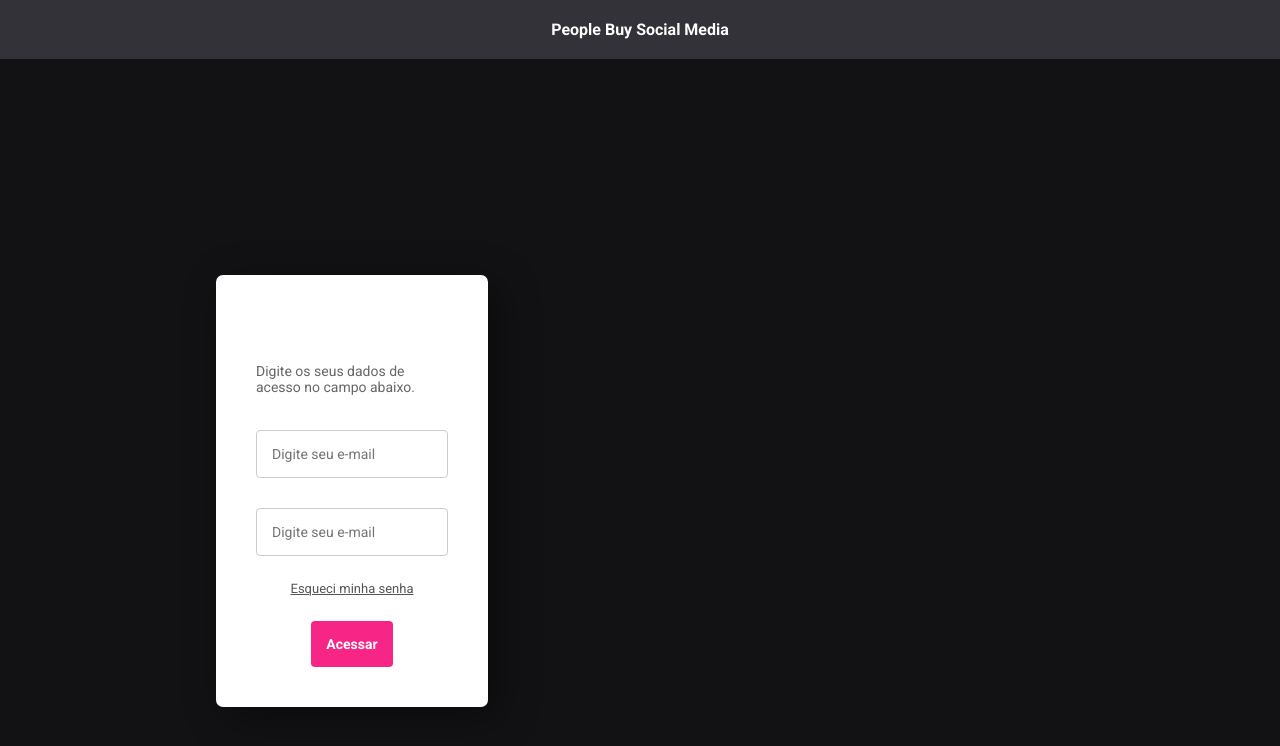
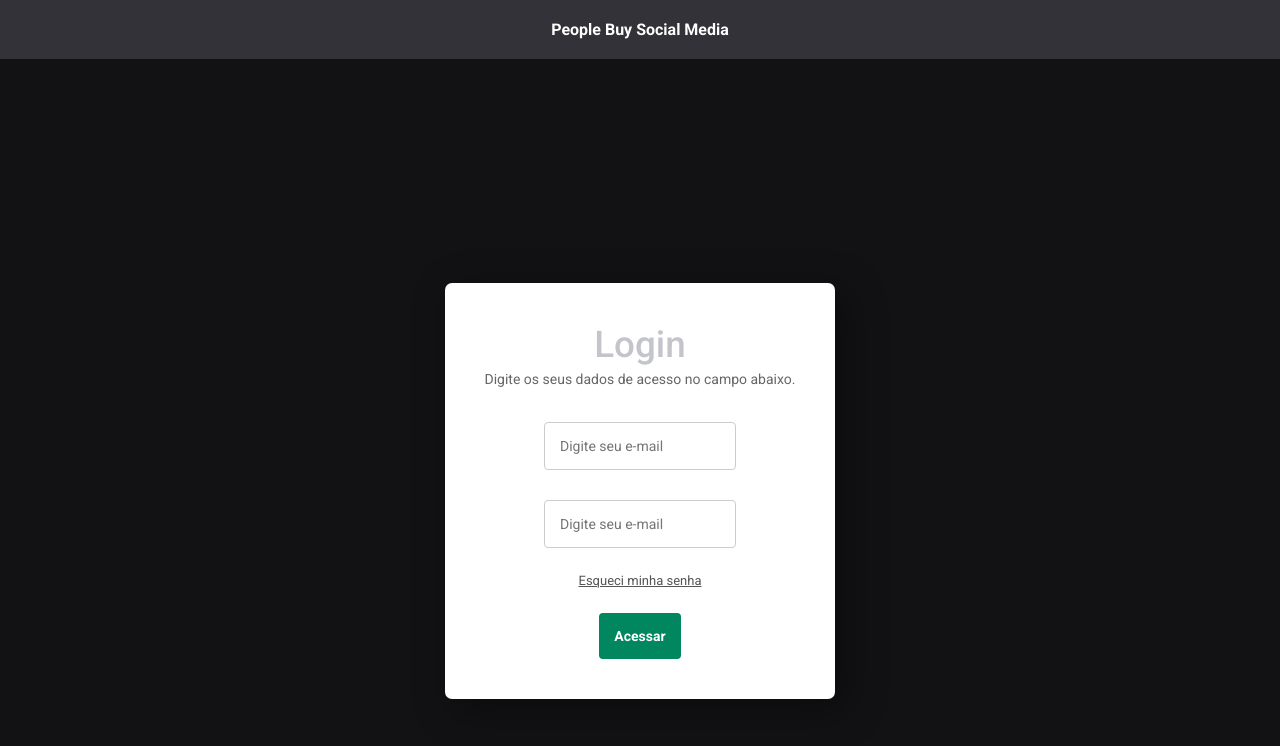
Before and after one commit to dclaumanndeveloper/people-buy-react, a React (Vite) app: page / in a window 1280 px wide. Shown: the top 746 px of the page. Built offline with nearby package versions, Linux system fonts and the light colour scheme.

Commit message:
update: add login page button

```diff
--- a/src/App.module.css
+++ b/src/App.module.css
@@ -2,14 +2,13 @@
   max-width: 70rem;
   margin: 2rem auto;
   padding: 0 1rem;
-  display:grid;
-  grid-template-columns: 256px 1fr;
+  display:flex;
+  justify-content: center;
+  /*grid-template-columns: 256px 1fr;*/
   gap: 2rem;
-  align-items: flex-start;
+  align-items: center;
 }
-.wrapper main{
-  margin-left: 50%;
-}
+
 
 @media (max-width:768px){
 
--- a/src/components/Login.module.css
+++ b/src/components/Login.module.css
@@ -7,7 +7,7 @@
     width: 100%;
     height: 100vh;
     background: transparent;
-    margin-left: 50%;
+
 
 }
 
@@ -27,11 +27,12 @@
     margin: 0;
     font-weight: 500;
     font-size: 2.3em;
+    color: var(--gray-300);
 }
 
 .formLogin p {
     display: inline-block;
-    font-size: 14px;
+    font-size: 0.875rem;
     color: #666;
     margin-bottom: 25px;
 }
@@ -70,7 +71,7 @@
 }
 
 .btn {
-    background-color: #f72585;
+    background-color: var(--green-500);
     color: #fff;
     font-size: 14px;
     font-weight: 600;
@@ -83,6 +84,6 @@
 
 .btn:hover {
     transform: scale(1.05);
-    background-color: #ff0676;
+    background-color: var(--green-300);
 
 }
```
Also changed, not shown: src/components/Login.tsx (indentation only).
